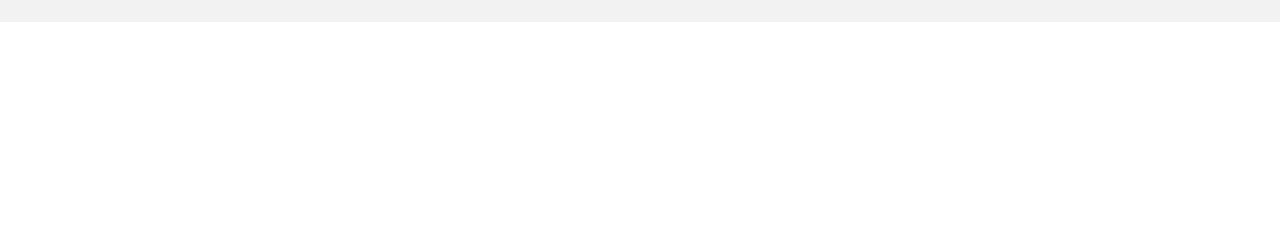
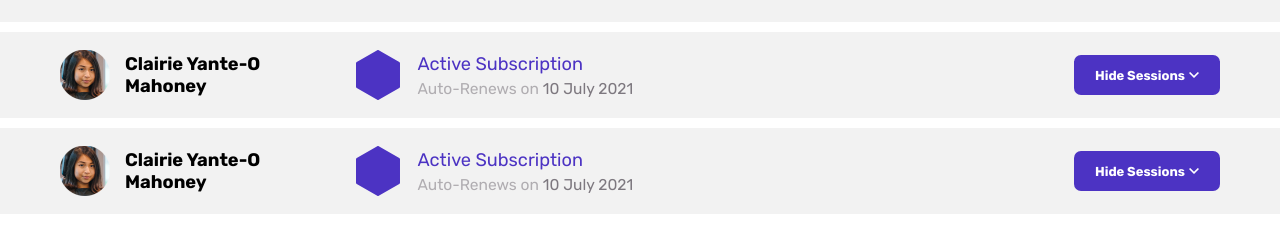
Before and after one commit to silviosisa/evatest, a React app: page / in a window 1280 px wide. Shown: the part 448-700 px from the top of the page. Built offline with nearby package versions, Linux system fonts and the light colour scheme; some packages are replaced by stand-ins of ours.

Commit message:
multiple boxes

```diff
--- a/src/components/GreyBlocks.js
+++ b/src/components/GreyBlocks.js
@@ -6,14 +6,14 @@ import Poligon from '../assets/poligon.svg';
 import Chevron from '../assets/chevron.svg';
 import {startTest} from "../actions/ui";
 
-const GreyBlocks = () => {
+const GreyBlocks = ({opened}) => {
     const dispatch =  useDispatch();
 
     const callAnyPost = () => {
       dispatch(startTest());
     }
 
-    const [open, setOpen] = useState(true);
+    const [open, setOpen] = useState(opened);
 
     return (
         <div className="grey__blocks">
--- a/src/css/components/grey-blocks.scss
+++ b/src/css/components/grey-blocks.scss
@@ -1,6 +1,7 @@
 .grey__blocks{
   background-color: $bg-secund;
   padding: 5px;
+  margin-top: 10px;
   .info__block{
     padding: 13px 20px 13px 20px;
   }
--- a/src/pages/Home.js
+++ b/src/pages/Home.js
@@ -8,7 +8,9 @@ const Home = () => {
     return (
         <Provider store={ store }>
             <Header/>
-            <GreyBlocks></GreyBlocks>
+            <GreyBlocks opened={true}></GreyBlocks>
+            <GreyBlocks opened={false}></GreyBlocks>
+            <GreyBlocks opened={false}></GreyBlocks>
         </Provider>
     );
 };
```
